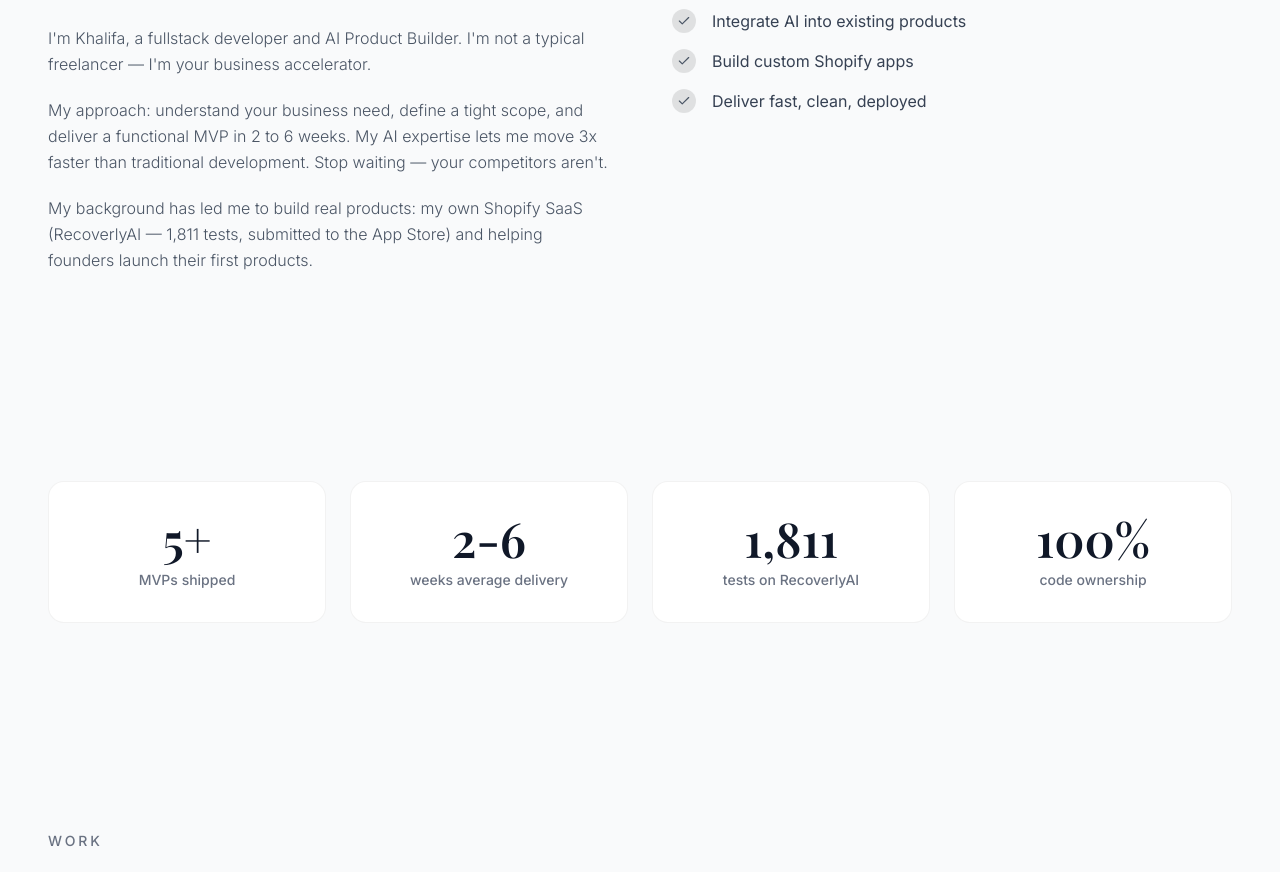
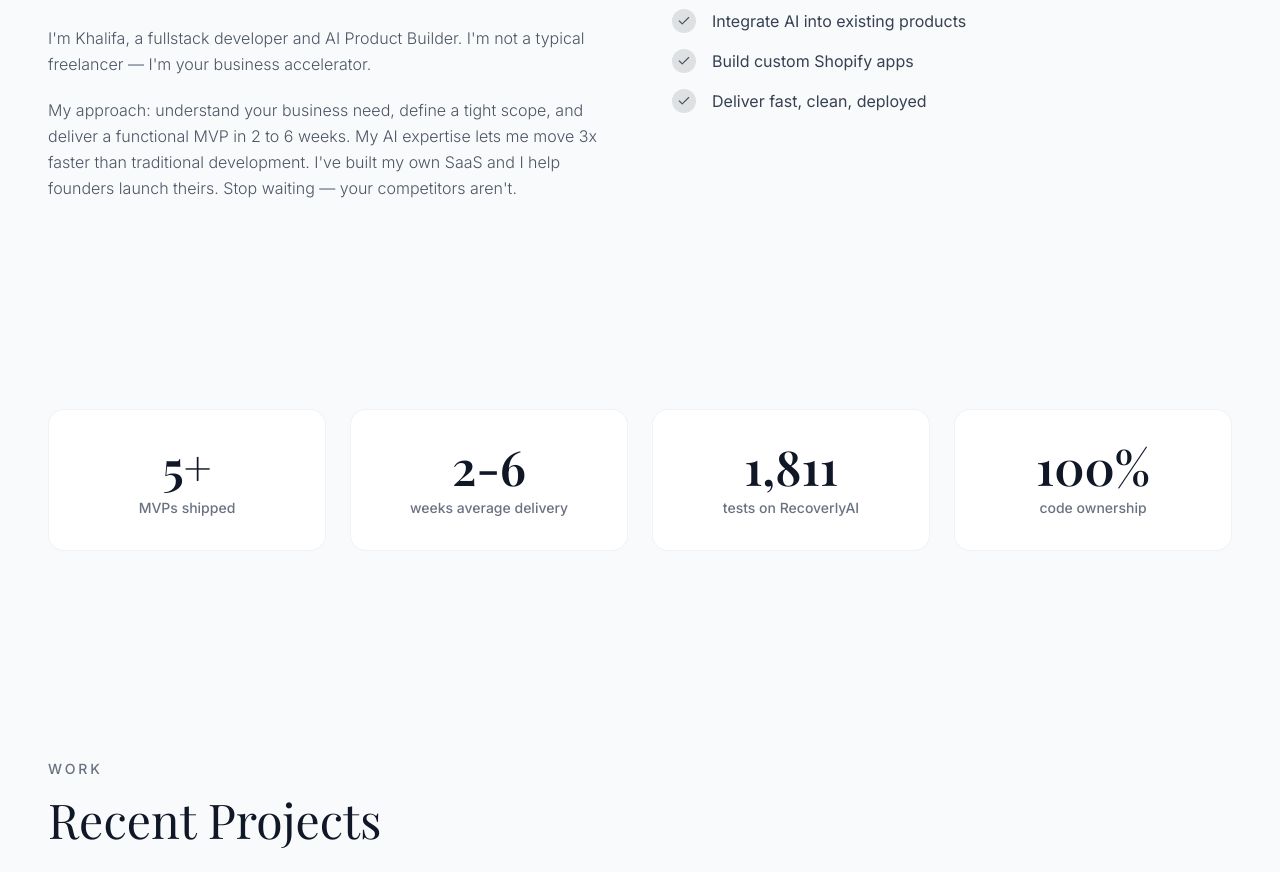
Before and after one commit to khalifa9660/Portfolio-Khalifa, a React (Vite) app: page / in a window 1280 px wide. Shown: the part 1130-2002 px from the top of the page. Built offline with nearby package versions, Linux system fonts and the light colour scheme; a web font is replaced by a local one.

Commit message:
- p1 : Qui tu es + positionnement ("accélérateur business")   - p2 : Approche + vitesse IA + preuve ("j'ai construit mon propre     SaaS") + urgence

```diff
--- a/src/components/sections/About.tsx
+++ b/src/components/sections/About.tsx
@@ -24,7 +24,7 @@ export default function About() {
           <div className="space-y-5 text-gray-600 dark:text-white/60 font-light leading-relaxed">
             <p>{t.about.p1}</p>
             <p>{t.about.p2}</p>
-            <p>{t.about.p3}</p>
+            {t.about.p3 && <p>{t.about.p3}</p>}
           </div>
         </motion.div>
 
--- a/src/i18n/en.ts
+++ b/src/i18n/en.ts
@@ -22,8 +22,8 @@ const en: Translation = {
     subtitle: "About",
     title: "I don't bill hours — I ship products.",
     p1: "I'm Khalifa, a fullstack developer and AI Product Builder. I'm not a typical freelancer — I'm your business accelerator.",
-    p2: "My approach: understand your business need, define a tight scope, and deliver a functional MVP in 2 to 6 weeks. My AI expertise lets me move 3x faster than traditional development. Stop waiting — your competitors aren't.",
-    p3: "My background has led me to build real products: my own Shopify SaaS (RecoverlyAI — 1,811 tests, submitted to the App Store) and helping founders launch their first products.",
+    p2: "My approach: understand your business need, define a tight scope, and deliver a functional MVP in 2 to 6 weeks. My AI expertise lets me move 3x faster than traditional development. I've built my own SaaS and I help founders launch theirs. Stop waiting — your competitors aren't.",
+    p3: "",
     highlights: [
       "Turn your vague idea into a working app",
       "Integrate AI into existing products",
--- a/src/i18n/fr.ts
+++ b/src/i18n/fr.ts
@@ -20,8 +20,8 @@ const fr = {
     subtitle: "À propos",
     title: "Je ne facture pas des heures — je livre des produits.",
     p1: "Je suis Khalifa, développeur fullstack et AI Product Builder. Je ne suis pas un freelance classique — je suis ton accélérateur business.",
-    p2: "Mon approche : comprendre ton besoin business, définir un scope serré, et livrer un MVP fonctionnel en 2 à 6 semaines. Mon expertise IA me permet d'aller 3x plus vite qu'un développement classique. N'attends plus — tes concurrents n'attendent pas.",
-    p3: "Mon parcours m'a amené à construire des produits réels : mon propre SaaS Shopify (RecoverlyAI — 1 811 tests, soumis à l'App Store) et l'accompagnement de fondateurs dans le lancement de leurs premiers produits.",
+    p2: "Mon approche : comprendre ton besoin business, définir un scope serré, et livrer un MVP fonctionnel en 2 à 6 semaines. Mon expertise IA me permet d'aller 3x plus vite qu'un développement classique. J'ai construit mon propre SaaS et j'aide des fondateurs à lancer les leurs. N'attends plus — tes concurrents n'attendent pas.",
+    p3: "",
     highlights: [
       "Transformer ton idée floue en app fonctionnelle",
       "Intégrer de l'IA dans des produits existants",
```
